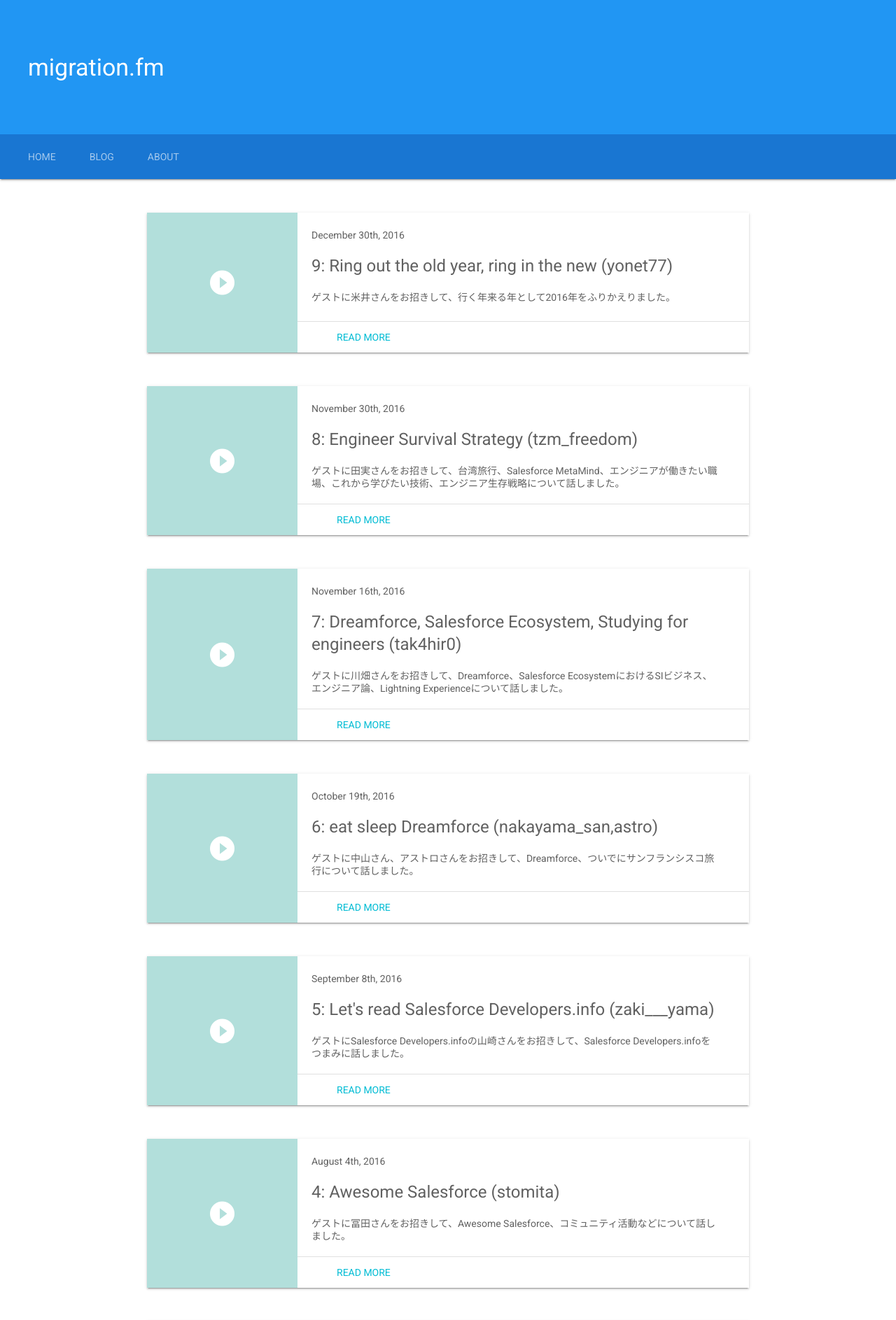
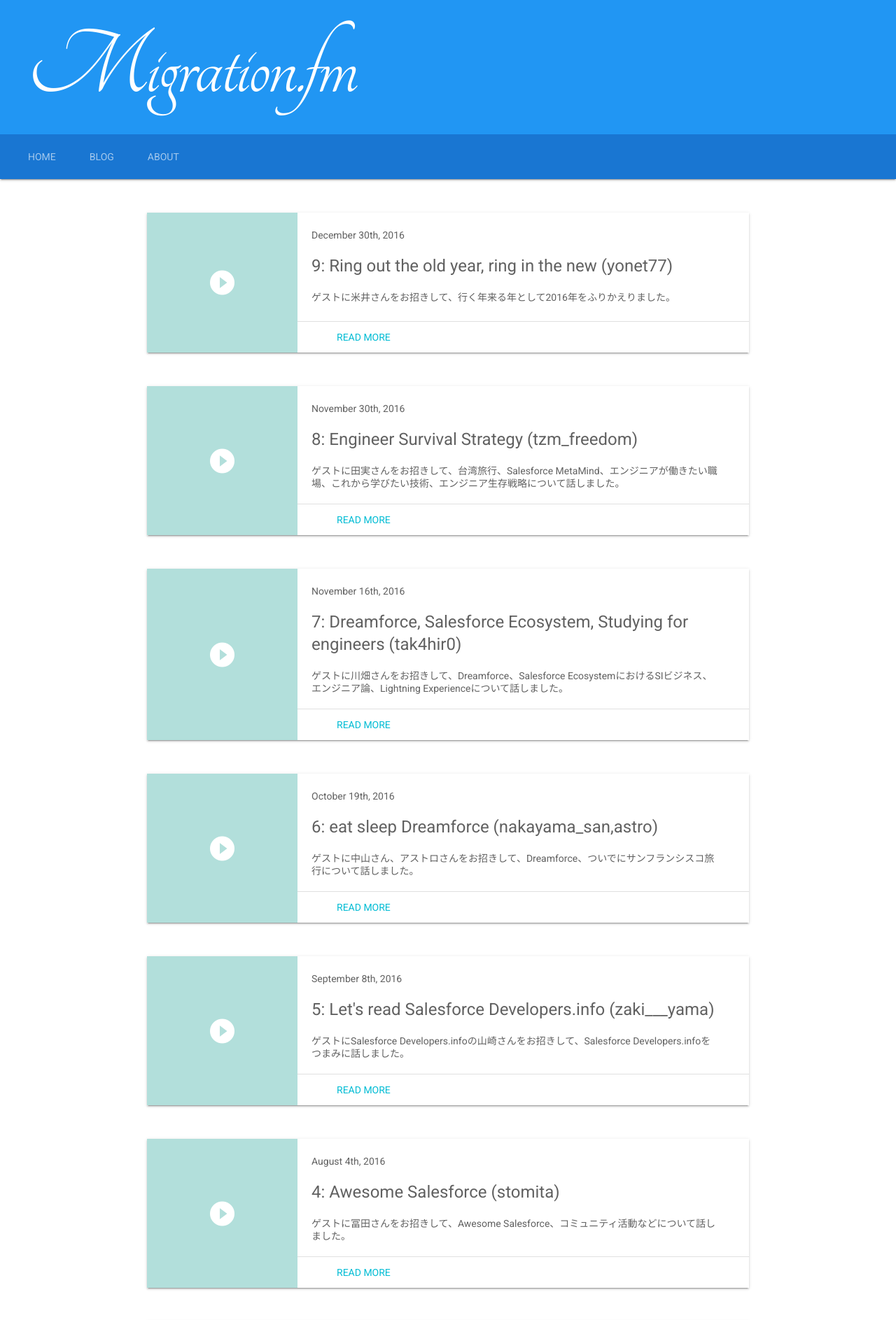
Before and after one commit to migrationfm/migrationfm.github.io, a Jekyll site: the page built from index.html, in a window 1280 px wide. Shown: the top 1887 px of the page at 70% size. Built offline with Jekyll 4.4.1, drawn with Linux system fonts in a browser that asks for light colours; nearby versions of some CDN libraries; the list of posts is cut into pages by our own code.

Commit message:
Chage title font

```diff
--- a/_config.yml
+++ b/_config.yml
@@ -1,5 +1,5 @@
 # Site settings
-title: migration.fm
+title: Migration.fm
 description: "日夜Salesforceと格闘しながらサービスを開発しているエンジニアが話す Salesforce Developer 向けのPodcastです。"
 subtitle: "Salesforce Developer 向け Podcast migration.fm #migrationfm"
 squareLogo: "https://i1.sndcdn.com/avatars-000223269201-7h2ox0-original.jpg"
--- a/_includes/head.html
+++ b/_includes/head.html
@@ -7,6 +7,7 @@
   <meta name="description" content="{% if page.excerpt %}{{ page.excerpt | strip_html | strip_newlines | truncate: 160 }}{% else %}{{ site.description }}{% endif %}">
 
   <link rel="stylesheet" href="https://fonts.googleapis.com/css?family=Roboto:regular,bold,italic,thin,light,bolditalic,black,medium&amp;lang=en">
+  <link rel="stylesheet" href="https://fonts.googleapis.com/css?family=Tangerine">
   <link rel="stylesheet" href="https://fonts.googleapis.com/icon?family=Material+Icons">
   <link rel="stylesheet" href="https://code.getmdl.io/1.2.1/material.{{ site.theme_color }}.min.css">
   <link rel="stylesheet" href="/css/main.css">
--- a/_includes/header.html
+++ b/_includes/header.html
@@ -2,7 +2,7 @@
   <div class="mdl-layout--large-screen-only mdl-layout__header-row">
   </div>
   <div class="mdl-layout--large-screen-only mdl-layout__header-row">
-    <h3>{{ site.title }}</h3>
+    <h1 style="font-family: 'Tangerine', serif; font-size: 10em;">{{ site.title }}</h3>
   </div>
   <div class="mdl-layout--large-screen-only mdl-layout__header-row">
   </div>
```
